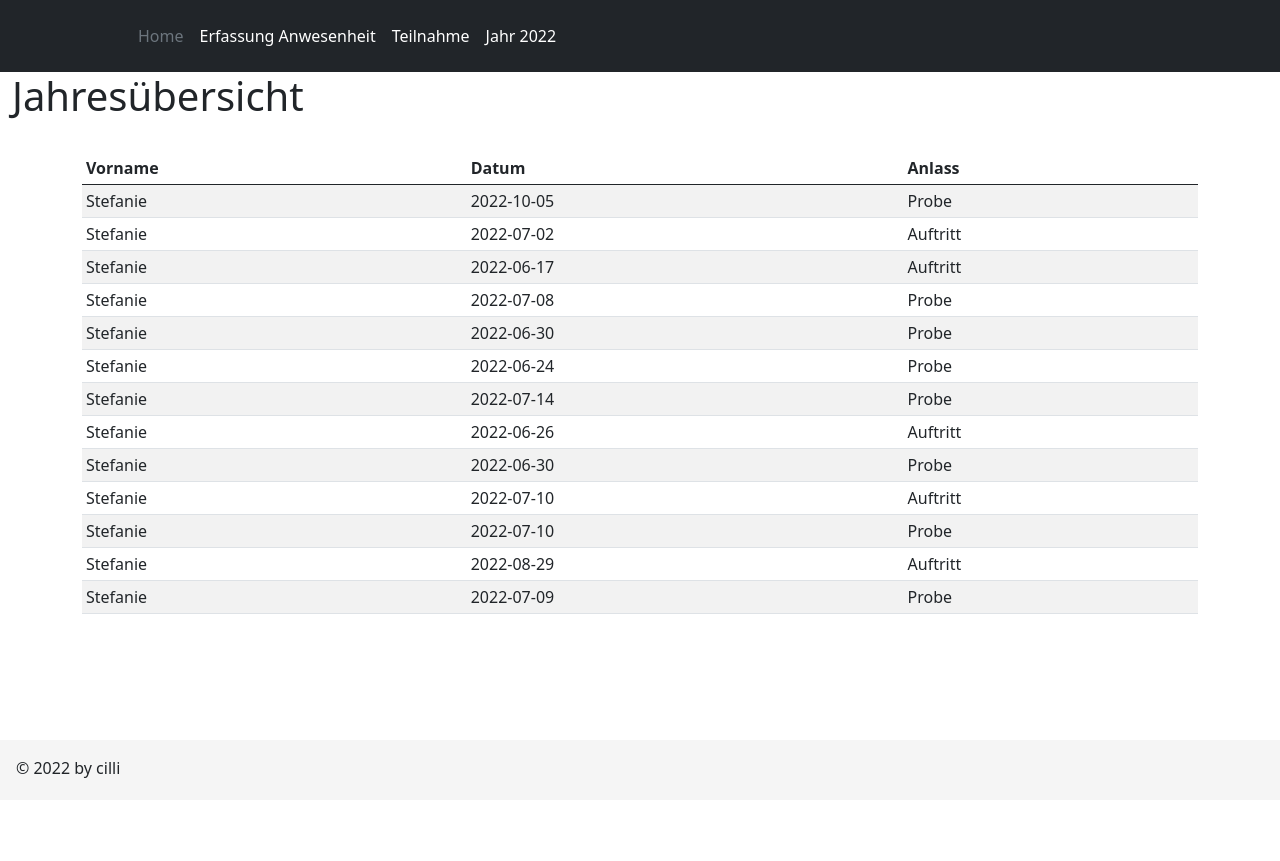
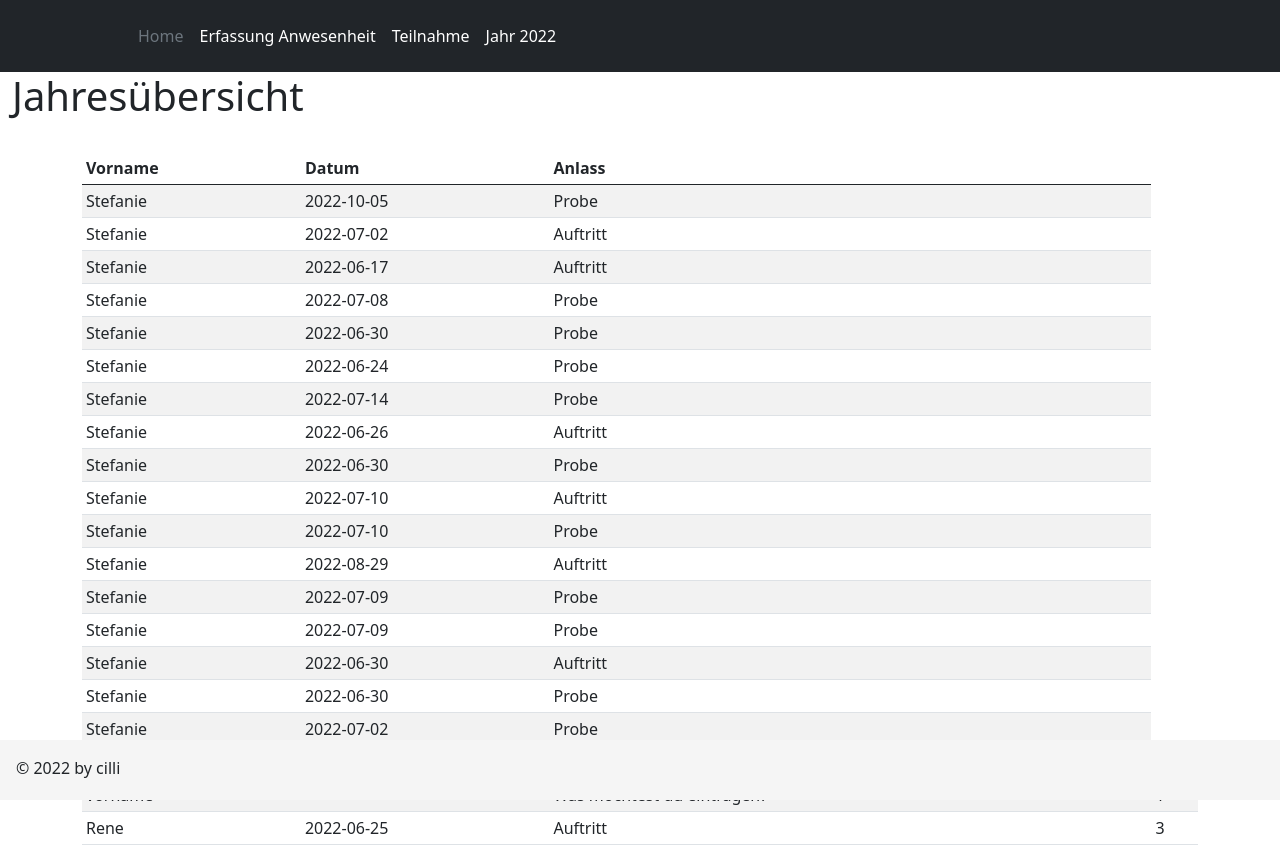
Before and after one commit to muimuiqu/projektarbeit, a Flask app: page /berechnung/ in a window 1280 px wide. Before the commit the page ends 778 px from the top, so only its background shows below. Run offline with Flask 2, Linux system fonts and the light colour scheme; some libraries are stand-ins or nearby versions.

Commit message:
Bearbeitung Event mit zwei Werten

```diff
--- a/aktivitaeten_2.json
+++ b/aktivitaeten_2.json
@@ -63,5 +63,42 @@
         "Vorname": "Stefanie",
         "Datum": "2022-07-09",
         "Event": "Probe"
+    },
+    {
+        "Vorname": "Stefanie",
+        "Datum": "2022-07-09",
+        "Event": "Probe"
+    },
+    {
+        "Vorname": "Stefanie",
+        "Datum": "2022-06-30",
+        "Event": "Auftritt"
+    },
+    {
+        "Vorname": "Stefanie",
+        "Datum": "2022-06-30",
+        "Event": "Probe"
+    },
+    {
+        "Vorname": "Stefanie",
+        "Datum": "2022-07-02",
+        "Event": "Probe"
+    },
+    {
+        "Vorname": "Stefanie",
+        "Datum": "2022-06-30",
+        "Event": "Probe"
+    },
+    {
+        "Vorname": "vorname",
+        "Datum": "",
+        "Event": "Was m\u00f6chtest du eintragen?",
+        "Dauer": "1"
+    },
+    {
+        "Vorname": "Rene",
+        "Datum": "2022-06-25",
+        "Event": "Auftritt",
+        "Dauer": "3"
     }
 ]
--- a/main.py
+++ b/main.py
@@ -20,12 +20,13 @@
         vorname = data["vorname"]
         datum = data["datum"]
         event = data["event"]
+        dauer = data["dauer"]
         try:
             with open("aktivitaeten_2.json", "r") as open_file:  # r für read = lesen
                 datei_inhalt = json.load(open_file)
         except FileNotFoundError:
             datei_inhalt = []
-        my_dict = {"Vorname": vorname, "Datum": datum, "Event": event}
+        my_dict = {"Vorname": vorname, "Datum": datum, "Event": event, "Dauer": dauer}
         datei_inhalt.append(my_dict)
         with open("aktivitaeten_2.json", "w") as open_file:
             json.dump(datei_inhalt, open_file, indent=4)  # indent=4 sieht schöner aussieht
@@ -45,23 +46,42 @@
         json_as_string = open_file.read()
         datei_inhalt = loads(json_as_string)
 
-#  Definition Event-Aufteilung und Summen Mitglieder
-    if request.method.lower() == "post":
-        event_proben = request.form['Probe']
-        event_auftritte = request.form['Auftritte']
+#  Daten filtern und zusammenrechnen
+        summe_dauer_proben_stefanie = 0
+        summe_dauer_auftritte_stefanie = 0
+        summe_dauer_proben_rene = 0
+        summe_dauer_auftritte_rene = 0
 
-#  Daten filtern und zusammenrechnen
-        datei_filtern = datei_inhalt.eingabe_laden()
-        gefilterte_elemente = []
-        summe_proben_stefanie = 0
-        summe_auftritte_stefanie = 0
-        for liste_elemente in datei_filtern:
-            if liste_elemente['Stefanie'] == event_proben and liste_elemente['Event: Probe'].split('-')[2] == event_auftritte:
-                gefilterte_elemente.append(liste_elemente)
-                summe_proben_stefanie = liste_elemente["Probe"]
-                summe_auftritte_stefanie = liste_elemente["Auftritte"]
-        return render_template("teilnahme.html", liste_elemente=gefilterte_elemente, summe_proben_stefanie=summe_proben_stefanie, summe_auftritte_stefanie=summe_auftritte_stefanie, Probe=event_proben, Auftritte=event_auftritte,)
-    return render_template("teilnahme.html")
+        for element in datei_inhalt:
+            if element["Vorname"] == "Stefanie":
+                if element["Event"] == "Probe":
+                    try:
+                        summe_dauer_proben_stefanie += int(element["dauer"])
+                    except:
+                        continue
+                else:
+                    try:
+                        summe_dauer_auftritte_stefanie += int(element["dauer"])
+                    except:
+                        continue
+            else:
+                if element["Event"] == "Probe":
+                    try:
+                        summe_dauer_proben_rene += int(element["dauer"])
+                    except:
+                        continue
+                else:
+                    try:
+                        summe_dauer_auftritte_rene += int(element["dauer"])
+                    except:
+                        continue
+
+        return render_template("teilnahme.html",
+                               summe_dauer_proben_stefanie=summe_dauer_proben_stefanie,
+                               summe_dauer_auftritte_stefanie=summe_dauer_auftritte_stefanie,
+                               summe_dauer_proben_rene=summe_dauer_proben_rene,
+                               summe_dauer_auftritte_rene=summe_dauer_auftritte_rene
+                               )
 
 
 @app.route("/berechnung/")  # Übersicht fürs Jahr 2022 und Diagramm
--- a/templates/formular.html
+++ b/templates/formular.html
@@ -56,8 +56,14 @@
         <label for="wann">Erfasse hier das Datum</label>
                 <input type="date" class="form-control" id="datum" placeholder="erfasse hier das Datum. " name="datum">
     </div>
+            <br>
+    <div class="form-group">
+        <label for="wie lange">Erfasse hier deine Stunden</label>
+                <input class="form-control" id="dauer" placeholder="erfasse hier deine Stunden. " name="dauer">
 
+    </div>
     <br>
+
 
     <button type="submit" class="btn btn-secondary btn-lg btn-block">Daten übermitteln</button>
 
```
Also changed, not shown: templates/teilnahme.html (+26 -37 lines).
